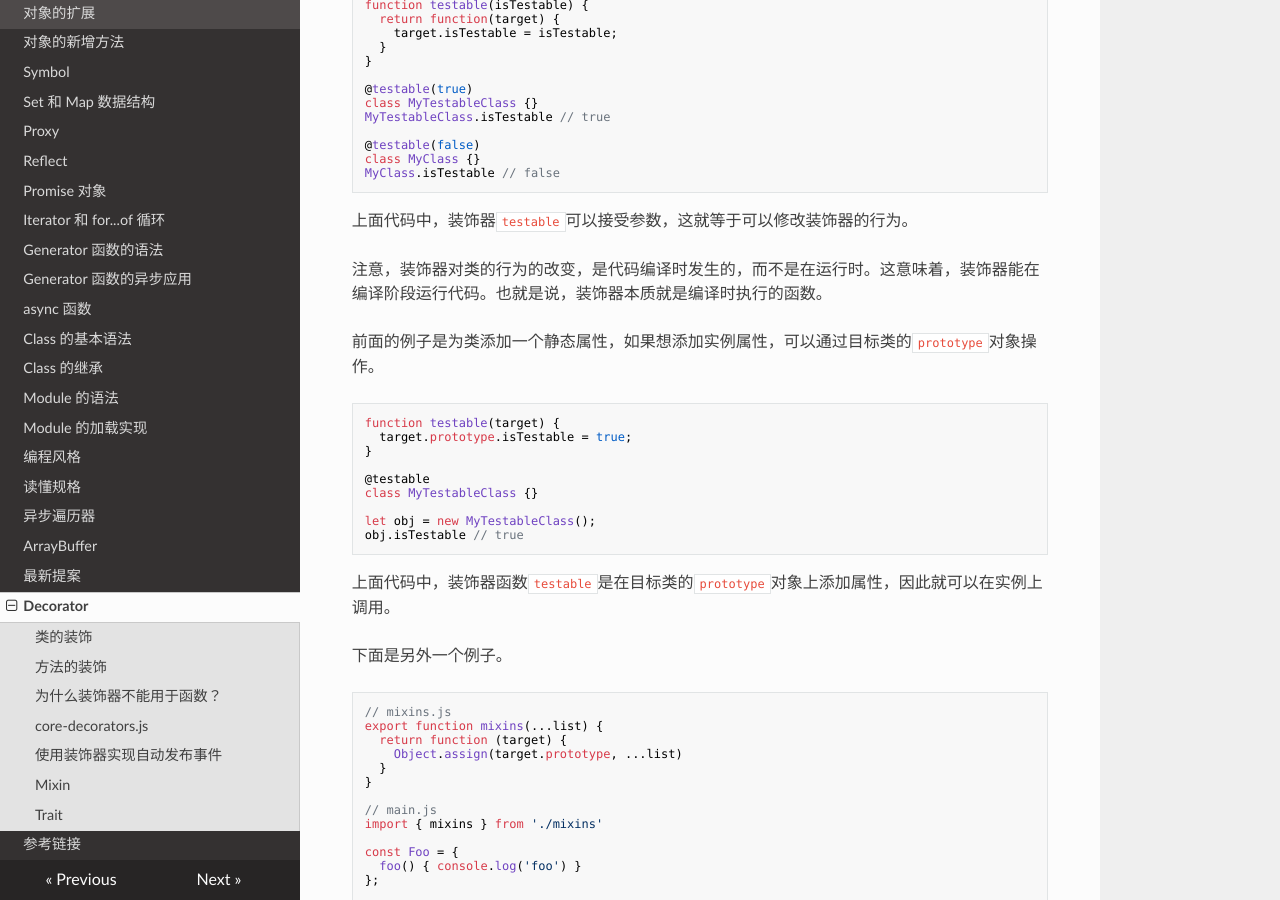
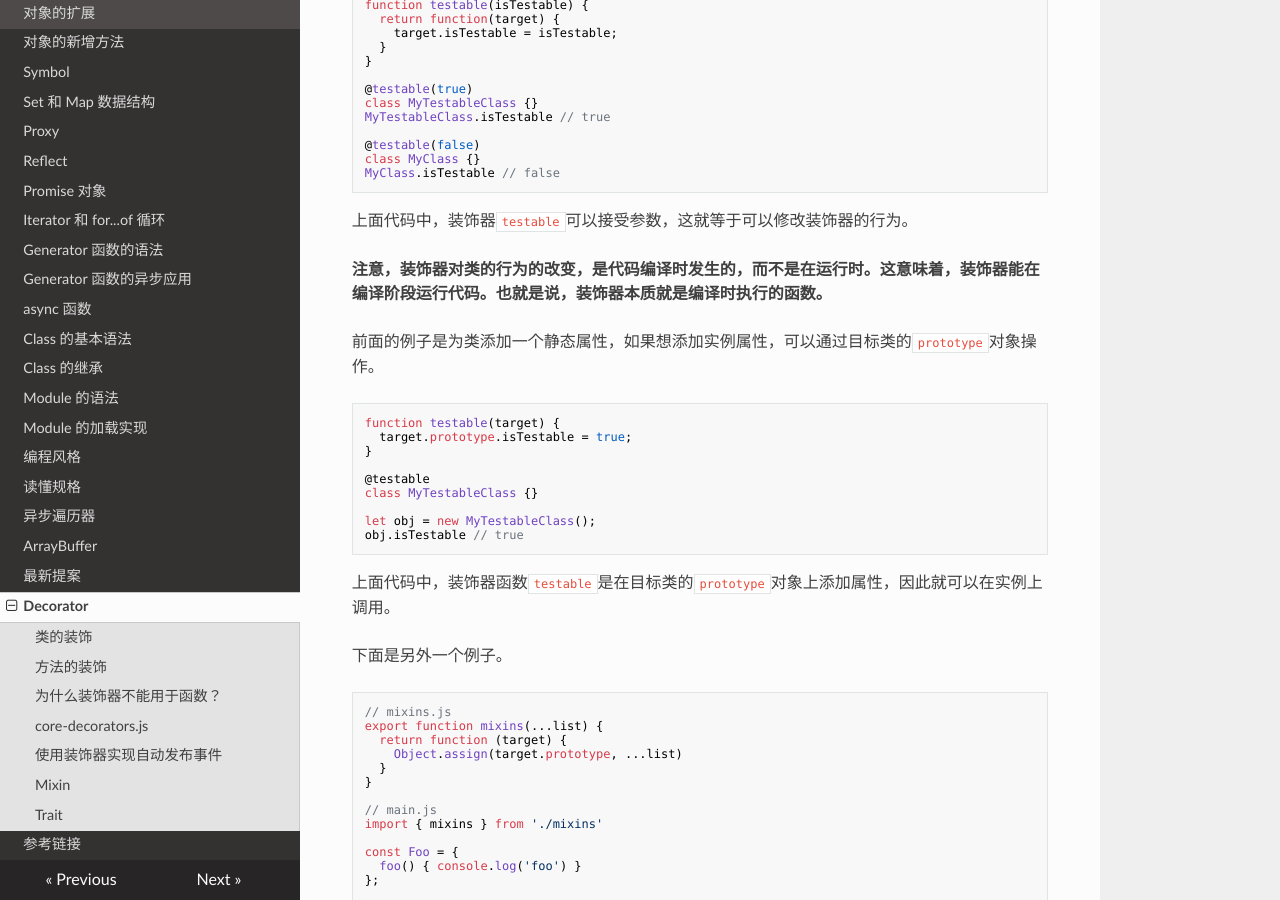
Before and after one commit to filefi/NotesOfES6, an MkDocs documentation site: the page built from docs/decorator.md, in a window 1280 px wide and 900 px high, scrolled down 1404 px. Built offline with MkDocs 1.6.1, drawn with Linux system fonts in a browser that asks for light colours; nearby versions of some CDN libraries.

```diff
--- a/docs/decorator.md
+++ b/docs/decorator.md
@@ -80,7 +80,7 @@ MyClass.isTestable // false
 
 上面代码中，装饰器`testable`可以接受参数，这就等于可以修改装饰器的行为。
 
-注意，装饰器对类的行为的改变，是代码编译时发生的，而不是在运行时。这意味着，装饰器能在编译阶段运行代码。也就是说，装饰器本质就是编译时执行的函数。
+**注意，装饰器对类的行为的改变，是代码编译时发生的，而不是在运行时。这意味着，装饰器能在编译阶段运行代码。也就是说，装饰器本质就是编译时执行的函数。**
 
 前面的例子是为类添加一个静态属性，如果想添加实例属性，可以通过目标类的`prototype`对象操作。
 
```
